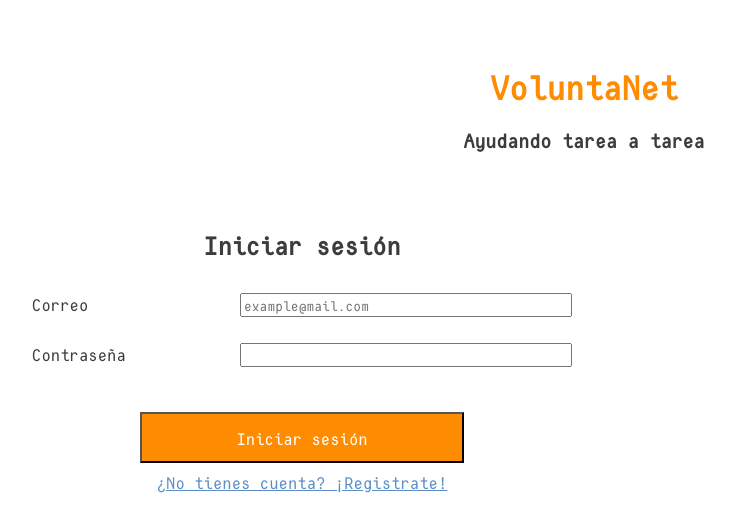
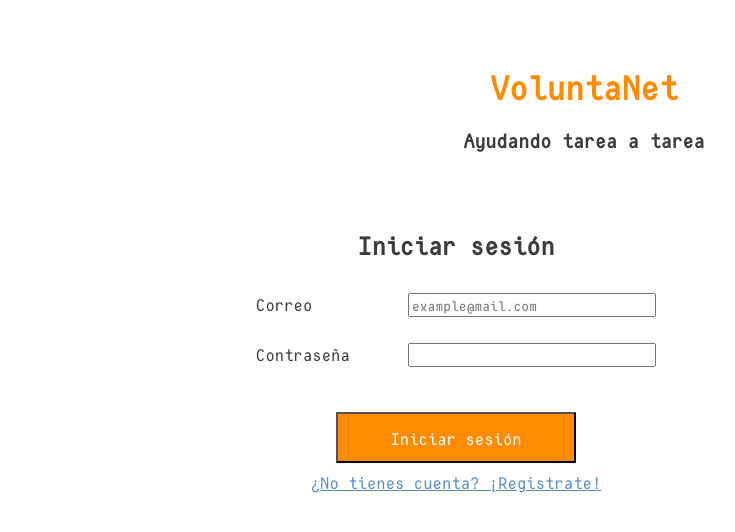
Before and after one commit to Truncus12/TBD_LAB_FRONTEND_GRUPO_8, a Vue app: page / in a window 1280 px wide. Shown: the top 532 px of the page, without its empty margins (56-791 px from the left). Built offline with nearby package versions, Linux system fonts and the light colour scheme.

Commit message:
centrar login y register

```diff
--- a/src/assets/css/formulario.css
+++ b/src/assets/css/formulario.css
@@ -20,8 +20,8 @@ form{
     flex-direction: column;
     margin: 0 0;
     margin-right: auto;
-    margin-left: 5em;
-    max-width: 540px;
+    margin-left: 19em;
+    max-width: 400px;
 }
 
 label{
```
